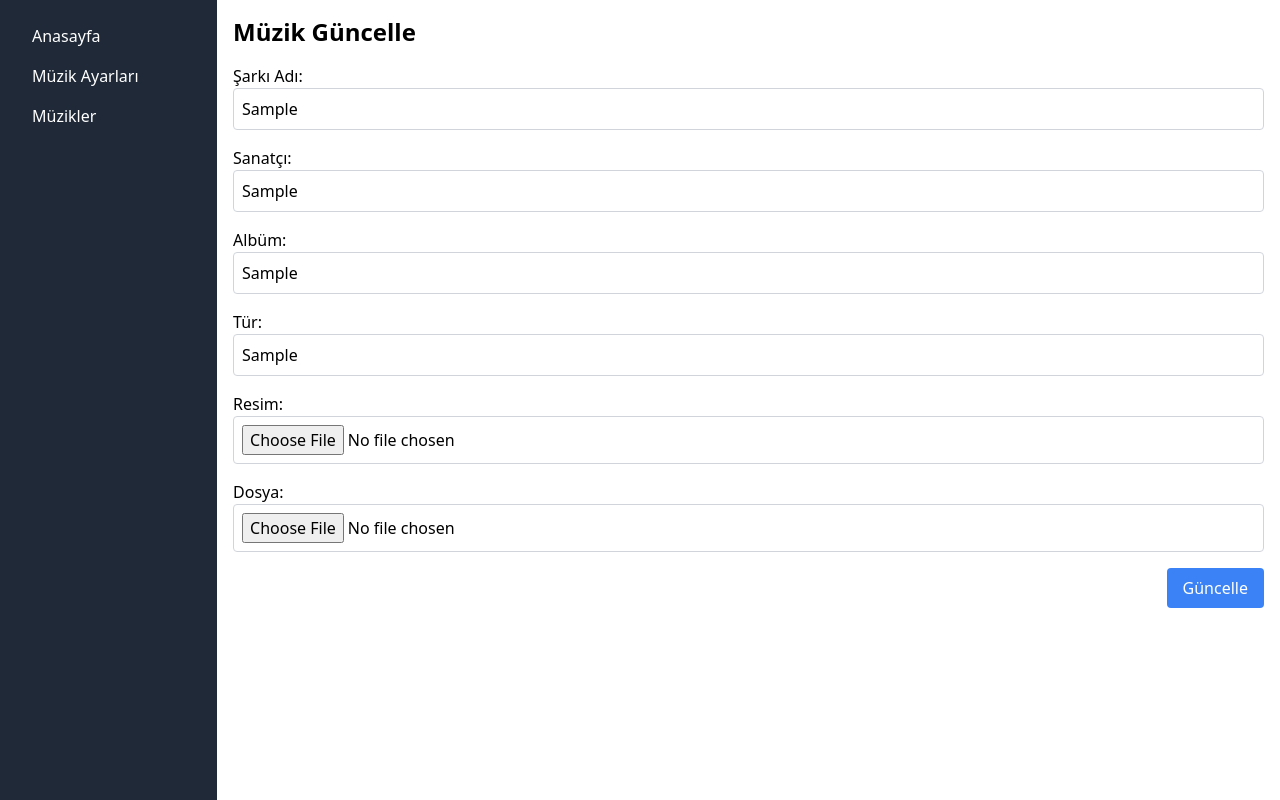
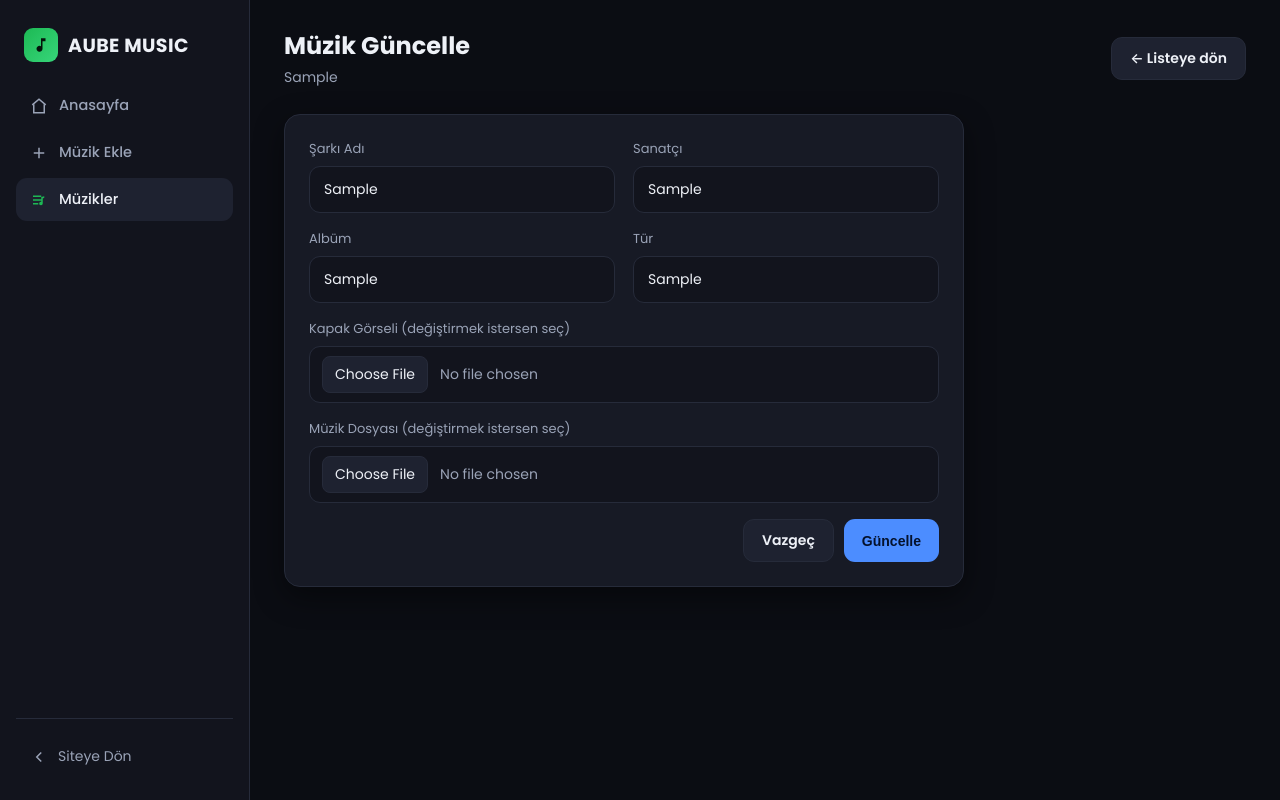
Before and after one commit to BekirUtku/Muzik-Websitesi-Ve-Uygulamasi, a PHP site: page /dashboard/pages/music_update.php?id=1 in a window 1280 px wide. Run offline with PHP 8.4, Linux system fonts and the light colour scheme; tables that the repository leaves empty hold one stand-in row (values such as "Sample post"); style sheets or scripts are compiled from the project's sources.

Commit message:
Dashboard yeniden tasarlandi: AUBE koyu tema (dashboard.css), sidebar ikonlu+aktif durum, istatistik kartlari, sik formlar/muzik listesi; music_update SQL injection kapatildi (prepared)

```diff
--- /dev/null
+++ b/dashboard/assets/css/dashboard.css
@@ -0,0 +1,97 @@
+/* ===== AUBE MUSIC — Yönetim Paneli (koyu tema) ===== */
+:root{
+  --bg:#0b0d13; --bg-2:#12141d; --panel:#171a25; --panel-2:#1e2230;
+  --border:#262b3a; --text:#eef1f7; --muted:#9aa3b7;
+  --accent:#1db954; --accent-2:#17a44b; --danger:#ff4d6d; --info:#4c8dff;
+  --radius:14px; --shadow:0 10px 30px rgba(0,0,0,.45);
+}
+*{box-sizing:border-box;margin:0;padding:0}
+body.dash{
+  font-family:'Poppins',system-ui,-apple-system,Segoe UI,Roboto,sans-serif;
+  background:var(--bg); color:var(--text); min-height:100vh; display:flex;
+}
+a{color:inherit;text-decoration:none}
+.hidden{display:none !important}
+
+/* ---- Sidebar ---- */
+.dash-sidebar{
+  width:250px; flex:0 0 250px; min-height:100vh;
+  background:var(--bg-2); border-right:1px solid var(--border);
+  padding:22px 16px; position:sticky; top:0; height:100vh; display:flex; flex-direction:column;
+}
+.dash-brand{display:flex;align-items:center;gap:10px;font-weight:700;font-size:19px;padding:6px 8px 22px;letter-spacing:.4px}
+.dash-brand .logo{width:34px;height:34px;border-radius:9px;background:linear-gradient(135deg,var(--accent),#37d67a);display:grid;place-items:center;color:#04120a}
+.dash-nav{display:flex;flex-direction:column;gap:4px}
+.dash-nav a{
+  display:flex;align-items:center;gap:11px;padding:11px 14px;border-radius:11px;
+  color:var(--muted);font-size:14.5px;font-weight:500;transition:.18s;
+}
+.dash-nav a svg{flex:0 0 auto}
+.dash-nav a:hover{background:var(--panel-2);color:var(--text)}
+.dash-nav a.active{background:var(--panel-2);color:var(--text)}
+.dash-nav a.active svg{color:var(--accent)}
+.dash-side-foot{margin-top:auto;padding-top:16px;border-top:1px solid var(--border)}
+.dash-side-foot a{display:flex;align-items:center;gap:10px;padding:11px 14px;border-radius:11px;color:var(--muted);font-size:14px}
+.dash-side-foot a:hover{background:var(--panel-2);color:var(--text)}
+
+/* ---- Ana alan ---- */
+.dash-main{flex:1;min-width:0;padding:28px 34px 60px}
+.dash-head{display:flex;align-items:center;justify-content:space-between;gap:16px;margin-bottom:26px;flex-wrap:wrap}
+.dash-head h1{font-size:24px;font-weight:700}
+.dash-head p.sub{color:var(--muted);font-size:14px;margin-top:4px}
+
+/* ---- Butonlar ---- */
+.btn{border:none;cursor:pointer;font-weight:600;font-size:14px;padding:10px 18px;border-radius:11px;display:inline-flex;align-items:center;gap:8px;transition:.18s}
+.btn-primary{background:var(--accent);color:#04120a}
+.btn-primary:hover{background:var(--accent-2)}
+.btn-info{background:var(--info);color:#04122d}
+.btn-info:hover{filter:brightness(1.08)}
+.btn-danger{background:var(--danger);color:#2d0710}
+.btn-danger:hover{filter:brightness(1.08)}
+.btn-ghost{background:var(--panel-2);color:var(--text);border:1px solid var(--border)}
+.btn-ghost:hover{background:#262c3d}
+
+/* ---- İstatistik kartları ---- */
+.stats{display:grid;grid-template-columns:repeat(auto-fit,minmax(200px,1fr));gap:16px}
+.stat{background:var(--panel);border:1px solid var(--border);border-radius:var(--radius);padding:20px;display:flex;align-items:center;gap:16px}
+.stat .ic{width:46px;height:46px;border-radius:12px;background:var(--panel-2);display:grid;place-items:center;color:var(--accent);flex:0 0 auto}
+.stat .num{font-size:26px;font-weight:700;line-height:1}
+.stat .lbl{color:var(--muted);font-size:13px;margin-top:5px}
+
+/* ---- Form / panel ---- */
+.card{background:var(--panel);border:1px solid var(--border);border-radius:16px;padding:24px;box-shadow:var(--shadow)}
+.card.mt{margin-top:20px}
+.field{margin-bottom:16px}
+.field label{display:block;font-size:13px;color:var(--muted);margin-bottom:7px}
+.field input[type=text], .field input[type=file]{
+  width:100%;background:var(--bg-2);border:1px solid var(--border);color:var(--text);
+  padding:12px 14px;border-radius:11px;outline:none;font-size:14px;transition:.18s;font-family:inherit;
+}
+.field input:focus{border-color:var(--accent)}
+.field input[type=file]{padding:9px 12px;color:var(--muted)}
+.field input[type=file]::file-selector-button{
+  background:var(--panel-2);color:var(--text);border:1px solid var(--border);
+  padding:7px 12px;border-radius:8px;cursor:pointer;margin-right:12px;font-family:inherit;
+}
+.form-grid{display:grid;grid-template-columns:1fr 1fr;gap:0 18px}
+.form-actions{display:flex;justify-content:flex-end;gap:10px;margin-top:8px}
+
+/* ---- Müzik listesi ---- */
+.music-grid{display:grid;grid-template-columns:repeat(auto-fill,minmax(240px,1fr));gap:18px}
+.music-card{background:var(--panel);border:1px solid var(--border);border-radius:var(--radius);overflow:hidden;transition:.18s}
+.music-card:hover{border-color:#313850;transform:translateY(-3px)}
+.music-card .cover{aspect-ratio:1/1;background:var(--panel-2)}
+.music-card .cover img{width:100%;height:100%;object-fit:cover;display:block}
+.music-card .body{padding:14px 16px}
+.music-card .body h3{font-size:16px;font-weight:600;white-space:nowrap;overflow:hidden;text-overflow:ellipsis}
+.music-card .body .meta{color:var(--muted);font-size:12.5px;margin-top:4px;line-height:1.6}
+.music-card .body .meta b{color:#c4ccdd;font-weight:500}
+.music-card .actions{display:flex;gap:8px;margin-top:14px}
+.music-card .actions .btn{flex:1;justify-content:center;padding:8px}
+.empty{grid-column:1/-1;color:var(--muted);border:1px dashed var(--border);border-radius:12px;padding:26px;text-align:center}
+
+@media(max-width:720px){
+  .dash-sidebar{width:70px;flex-basis:70px;padding:18px 10px}
+  .dash-brand span:last-child, .dash-nav a span, .dash-side-foot a span{display:none}
+  .form-grid{grid-template-columns:1fr}
+}
--- a/dashboard/includes/footer.php
+++ b/dashboard/includes/footer.php
@@ -0,0 +1,3 @@
+  </main>
+</body>
+</html>
--- a/dashboard/includes/header.php
+++ b/dashboard/includes/header.php
@@ -1,26 +1,14 @@
 <!DOCTYPE html>
-<html lang="en">
-
+<html lang="tr">
 <head>
-    <meta charset="UTF-8">
-    <meta name="viewport" content="width=device-width, initial-scale=1.0">
-    <link href="../assets/css/tailwind.css" rel="stylesheet">
-    <link href="https://cdn.jsdelivr.net/npm/tailwindcss@2.2.19/dist/tailwind.min.css" rel="stylesheet">
-
-    <script src="../assets/js/script.js" defer></script>
-    <title>Music Dashboard</title>
+  <meta charset="UTF-8">
+  <meta name="viewport" content="width=device-width, initial-scale=1.0">
+  <title>Yönetim Paneli — AUBE MUSIC</title>
+  <link rel="preconnect" href="https://fonts.googleapis.com">
+  <link href="https://fonts.googleapis.com/css2?family=Poppins:wght@400;500;600;700&display=swap" rel="stylesheet">
+  <link href="../assets/css/dashboard.css" rel="stylesheet">
+  <script src="../assets/js/script.js" defer></script>
 </head>
-
-<body class="flex">
-
-    <?php
-    include 'sidebar.php'
-    ?>
-
-
-    <?php
-    //include 'footer.php'
-    ?>
-</body>
-
-</html>
+<body class="dash">
+  <?php include __DIR__ . '/sidebar.php'; ?>
+  <main class="dash-main">
--- a/dashboard/includes/sidebar.php
+++ b/dashboard/includes/sidebar.php
@@ -1,7 +1,27 @@
-<div class="w-1/5 bg-gray-800 text-white h-screen p-4">
-    <ul>
-        <li><a href="../pages/home.php" class="block py-2 px-4 hover:bg-gray-700">Anasayfa</a></li>
-        <li><a href="../pages/music_settings.php" class="block py-2 px-4 hover:bg-gray-700">Müzik Ayarları</a></li>
-        <li><a href="../pages/music_list.php" class="block py-2 px-4 hover:bg-gray-700">Müzikler</a></li>
-    </ul>
-</div>
+<?php $__p = basename($_SERVER['PHP_SELF'] ?? ''); ?>
+<aside class="dash-sidebar">
+  <div class="dash-brand">
+    <span class="logo"><svg width="18" height="18" viewBox="0 0 24 24" fill="currentColor"><path d="M12 3v10.6A4 4 0 1 0 14 17V7h4V3z"/></svg></span>
+    <span>AUBE MUSIC</span>
+  </div>
+  <nav class="dash-nav">
+    <a href="home.php" class="<?= $__p==='home.php'?'active':'' ?>">
+      <svg width="18" height="18" viewBox="0 0 24 24" fill="none" stroke="currentColor" stroke-width="2"><path d="M3 10.5L12 3l9 7.5"/><path d="M5 9.5V21h14V9.5"/></svg>
+      <span>Anasayfa</span>
+    </a>
+    <a href="music_settings.php" class="<?= $__p==='music_settings.php'?'active':'' ?>">
+      <svg width="18" height="18" viewBox="0 0 24 24" fill="currentColor"><path d="M11 5h2v6h6v2h-6v6h-2v-6H5v-2h6z"/></svg>
+      <span>Müzik Ekle</span>
+    </a>
+    <a href="music_list.php" class="<?= ($__p==='music_list.php'||$__p==='music_update.php')?'active':'' ?>">
+      <svg width="18" height="18" viewBox="0 0 24 24" fill="currentColor"><path d="M4 6h11v2H4V6zm0 5h11v2H4v-2zm0 5h7v2H4v-2zm13-6v6.6a2.4 2.4 0 1 1-2-2.36V8l4-1v2z"/></svg>
+      <span>Müzikler</span>
+    </a>
+  </nav>
+  <div class="dash-side-foot">
+    <a href="../../anasayfaa.html">
+      <svg width="18" height="18" viewBox="0 0 24 24" fill="none" stroke="currentColor" stroke-width="2"><path d="M15 18l-6-6 6-6"/></svg>
+      <span>Siteye Dön</span>
+    </a>
+  </div>
+</aside>
--- a/dashboard/pages/music_update.php
+++ b/dashboard/pages/music_update.php
@@ -1,61 +1,63 @@
 <?php
-include '../includes/header.php';
-include '../config/database.php';
+include __DIR__ . '/../config/database.php';
 
-// Müzik ID'sini al
-$music_id = $_GET['id']; // Örnek olarak URL'den ID'yi alıyoruz, gerçek kullanıma göre değiştirebilirsiniz.
+// SQL injection'a kapalı: id tam sayıya çevrilir + prepared statement
+$music_id = isset($_GET['id']) ? (int) $_GET['id'] : 0;
+$stmt = $db->prepare("SELECT * FROM muzik WHERE id = ?");
+$stmt->bind_param('i', $music_id);
+$stmt->execute();
+$row = $stmt->get_result()->fetch_assoc();
+$stmt->close();
 
-// Veritabanından ilgili müziği çek
-$query = "SELECT * FROM muzik WHERE id = $music_id";
-$result = $db->query($query);
-$row = $result->fetch_assoc(); // Verileri bir dizi olarak alıyoruz
+include __DIR__ . '/../includes/header.php';
+function h($s){ return htmlspecialchars((string)$s, ENT_QUOTES, 'UTF-8'); }
 ?>
-
-<body>
-    <div class="container mx-auto p-4">
-        <h1 class="text-2xl font-bold mb-4">Müzik Güncelle</h1>
-        <form action="../update_music.php" method="POST" enctype="multipart/form-data" class="grid grid-cols-1 gap-4">
-            <input type="hidden" name="music_id" value="<?php echo $row['id']; ?>">
-
-            <div class="flex flex-col">
-                <label for="song_title">Şarkı Adı:</label>
-                <input type="text" name="sarki_adi" value="<?php echo $row['sarki_adi']; ?>" required class="p-2 border border-gray-300 rounded">
+<div class="dash-head">
+  <div>
+    <h1>Müzik Güncelle</h1>
+    <p class="sub"><?= $row ? h($row['sarki_adi']) : 'Kayıt bulunamadı' ?></p>
+  </div>
+  <a href="music_list.php" class="btn btn-ghost">← Listeye dön</a>
 </div>
 
-            <div class="flex flex-col">
-                <label for="artist">Sanatçı:</label>
-                <input type="text" name="sarkici" value="<?php echo $row['sarkici']; ?>" required class="p-2 border border-gray-300 rounded">
+<?php if (!$row): ?>
+  <div class="card">Bu ID ile bir şarkı bulunamadı.</div>
+<?php else: ?>
+<div class="card" style="max-width:680px">
+  <form action="../update_music.php" method="POST" enctype="multipart/form-data">
+    <input type="hidden" name="music_id" value="<?= (int)$row['id'] ?>">
+    <div class="form-grid">
+      <div class="field">
+        <label>Şarkı Adı</label>
+        <input type="text" name="sarki_adi" value="<?= h($row['sarki_adi']) ?>" required>
       </div>
-
-            <div class="flex flex-col">
-                <label for="album">Albüm:</label>
-                <input type="text" name="album" value="<?php echo $row['album']; ?>" class="p-2 border border-gray-300 rounded">
+      <div class="field">
+        <label>Sanatçı</label>
+        <input type="text" name="sarkici" value="<?= h($row['sarkici']) ?>" required>
       </div>
-
-            <div class="flex flex-col">
-                <label for="genre">Tür:</label>
-                <input type="text" name="turu" value="<?php echo $row['turu']; ?>" class="p-2 border border-gray-300 rounded">
+      <div class="field">
+        <label>Albüm</label>
+        <input type="text" name="album" value="<?= h($row['album']) ?>">
       </div>
-
-            <div class="flex flex-col">
-                <label for="picture">Resim:</label>
-                <input type="file" name="kapak" accept="image/*" class="p-2 border border-gray-300 rounded">
+      <div class="field">
+        <label>Tür</label>
+        <input type="text" name="turu" value="<?= h($row['turu']) ?>">
       </div>
-
-            <div class="flex flex-col">
-                <label for="file_path">Dosya:</label>
-                <input type="file" name="yol" accept="audio/*" class="p-2 border border-gray-300 rounded">
     </div>
-
-            <div class="flex justify-end">
-                <button type="submit" class="bg-blue-500 text-white px-4 py-2 rounded">Güncelle</button>
+    <div class="field">
+      <label>Kapak Görseli (değiştirmek istersen seç)</label>
+      <input type="file" name="kapak" accept="image/*">
+    </div>
+    <div class="field">
+      <label>Müzik Dosyası (değiştirmek istersen seç)</label>
+      <input type="file" name="yol" accept="audio/*">
+    </div>
+    <div class="form-actions">
+      <a href="music_list.php" class="btn btn-ghost">Vazgeç</a>
+      <button type="submit" class="btn btn-info">Güncelle</button>
     </div>
   </form>
 </div>
-</body>
+<?php endif; ?>
 
-</html>
-
-<?php
-$db->close();
-?>
+<?php include __DIR__ . '/../includes/footer.php'; $db->close(); ?>
```
Also changed, not shown: dashboard/pages/home.php (+31 -20 lines), dashboard/pages/music_list.php (+42 -36 lines), dashboard/pages/music_settings.php (+34 -34 lines). Lines whose indentation alone changed are shown as unchanged.
